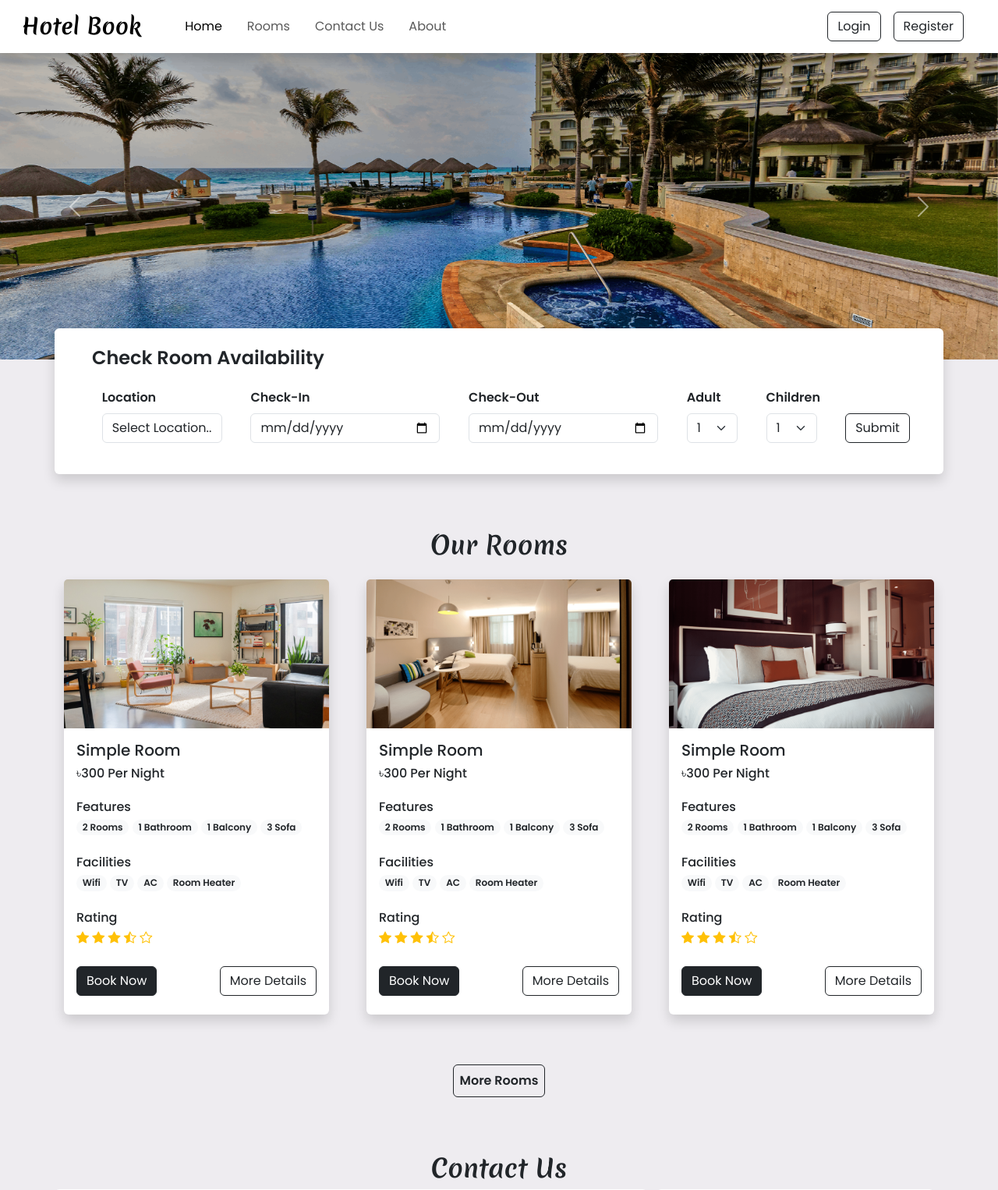
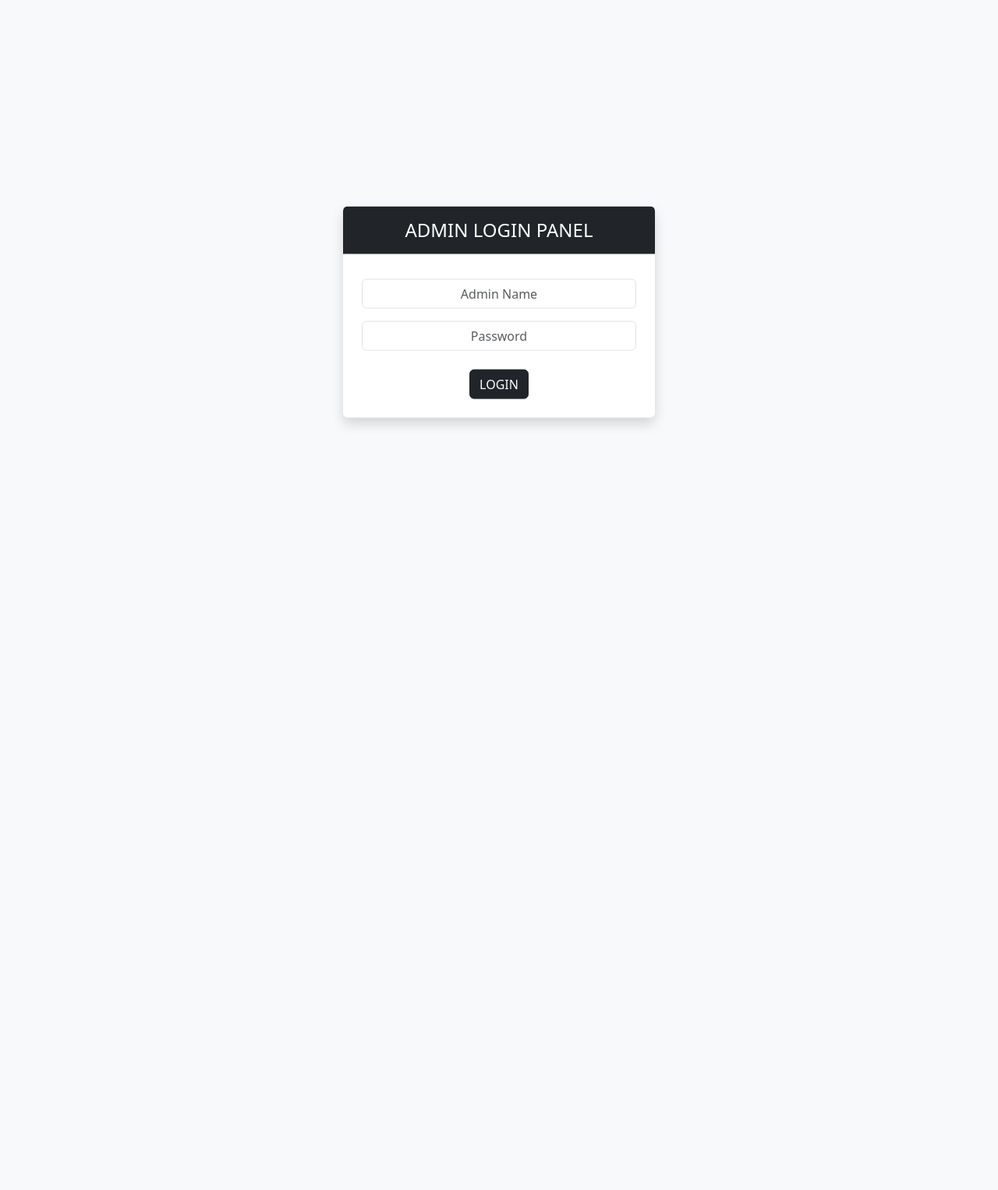
Before and after one commit to Limon00001/Hotel-book-system, a PHP site: page /admin/index.php in a window 1280 px wide. Shown: the top 1526 px of the page at 78% size. After the commit the page ends 547 px from the top, so only its background shows below. Run offline with PHP 8.4, Linux system fonts and the light colour scheme.

Commit message:
second commit: added admin login panel & some fixes

```diff
--- /dev/null
+++ b/admin/include/essentials.php
@@ -0,0 +1,30 @@
+<?php
+
+function adminLogin(){
+    session_start();
+    if(!(isset($_SESSION['adminLogin']) && $_SESSION['adminLogin'] == true)){
+        echo "
+    <script>window.location.href='index.php';</script>";
+    }
+session_regenerate_id(true);        // generate new session id -> every reload
+}
+
+function redirect($url){
+    echo "
+    <script>window.location.href='$url';</script>";
+}
+
+function alert($type, $msg){
+
+    $bs_class = ($type == "success") ? "alert-success" : "alert-danger";
+
+    // using hero-doc method
+    echo <<<alert
+    <div class="alert $bs_class alert-dismissible fade show" role="alert" style="position: fixed; top: 25px; right: 25px;">
+        <strong>$msg</strong>
+        <button type="button" class="btn-close" data-bs-dismiss="alert" aria-label="Close"></button>
+    </div>
+    alert;
+}
+
+?>
--- /dev/null
+++ b/admin/index.php
@@ -0,0 +1,93 @@
+<?php
+
+    require ('./include/essentials.php');
+    require ('./include/db_config.php');
+
+    session_start();
+    if((isset($_SESSION['adminLogin']) && $_SESSION['adminLogin'] == true)){
+        redirect('dashboard.php');
+        }
+?>
+
+
+<!DOCTYPE html>
+<html lang="en">
+<head>
+    <meta charset="UTF-8">
+    <meta name="viewport" content="width=device-width, initial-scale=1.0">
+    <title>Admin login Panel </title>
+
+    <!-- Fonts -->
+    <link href="https://fonts.googleapis.com/css2?family=Poppins:wght@300;400;600&display=swap" rel="stylesheet">
+    <link href="https://fonts.googleapis.com/css2?family=Merienda:wght@400;700&family=Poppins:wght@400;500;600&display=swap" rel="stylesheet">
+
+    <!-- Bootstrap Icons -->
+    <link rel="stylesheet" href="https://cdn.jsdelivr.net/npm/bootstrap-icons@1.10.5/font/bootstrap-icons.css">
+
+    <!-- Fontawesome -->
+    <link rel="stylesheet" href="./fontawesome/css/all.css">
+    <link rel="stylesheet" href="./fontawesome/css/all.min.css">
+
+    <!-- Bootstrap CSS -->
+    <link rel="stylesheet" href="https://cdn.jsdelivr.net/npm/bootstrap@5.3.1/dist/css/bootstrap.min.css
+    ">
+
+    <!-- Custom CSS -->
+    <link rel="stylesheet" href="./admin/../style.css">
+</head>
+<style>
+    .login-form {
+        position: absolute;
+        top: 50%;
+        transform: translate(-50%, -50%);
+        width: 400px;
+        left: 50%;
+    }
+</style>
+<body class="bg-light">
+
+<div class="login-form text-center rounded bg-white shadow overflow-hidden">
+    <form method="POST">
+        <h4 class="text-uppercase bg-dark text-white py-3">Admin login panel</h4>
+        <div class="p-4">
+            <div class="mb-3">
+                <input name="admin_name" required type="text" class="form-control shadow-none text-center" placeholder="Admin Name">
+            </div>
+            <div class="mb-4">
+                <input name="admin_pass" required type="password" class="form-control shadow-none text-center" placeholder="Password">
+            </div>
+            <button name="login" type="submit" class="btn btn-dark text-white text-uppercase shadow-none">Login</button>
+        </div>
+    </form>
+</div>
+
+
+<?php
+
+if(isset($_POST['login']))
+{
+    $frm_data = filteration($_POST);
+
+    $query = "SELECT * FROM `admin_cred` WHERE `admin_name`=? AND `admin_pass`=?";
+    $values = [$frm_data['admin_name'], $frm_data['admin_pass']];
+    // $datatype = "ss";
+
+    $res = select($query, $values, "ss");
+    if ($res -> num_rows == 1){
+        $row = mysqli_fetch_assoc($res);
+        $_SESSION['adminLogin'] = true;
+        $_SESSION['adminId'] = $row['sr_no'];
+        redirect('dashboard.php');
+    }
+    else {
+        alert('error', 'Login failed - Invalid Credentials!');
+    }
+}
+
+?>
+
+<!-- Bootstrap JS -->
+<script src="https://cdn.jsdelivr.net/npm/@popperjs/core@2.11.8/dist/umd/popper.min.js" integrity="sha384-I7E8VVD/ismYTF4hNIPjVp/Zjvgyol6VFvRkX/vR+Vc4jQkC+hVqc2pM8ODewa9r" crossorigin="anonymous"></script>
+    <script src="https://cdn.jsdelivr.net/npm/bootstrap@5.3.1/dist/js/bootstrap.min.js" integrity="sha384-Rx+T1VzGupg4BHQYs2gCW9It+akI2MM/mndMCy36UVfodzcJcF0GGLxZIzObiEfa" crossorigin="anonymous"></script>
+</body>
+</html>
--- a/contact.php
+++ b/contact.php
@@ -82,7 +82,7 @@
                         <label class="form-label" style="font-weight: 500">Message</label>
                         <textarea class="form-control shadow-none" rows="5" style="resize: none"></textarea>
                     </div>
-                    <button type="submit" class="btn btn-dark text-white text-uppercase mt-3">Send</button>
+                    <button type="submit" class="btn btn-dark text-white text-uppercase mt-3 shadow-none">Send</button>
                 </form>
             </div>
         </div>
--- a/include/footer.php
+++ b/include/footer.php
@@ -1,7 +1,7 @@
 <div class="container-fluid bg-white mt-5 px-5 py-2">
     <div class="row">
         <div class="col-lg-6 p-4">
-            <h3 class="h-font fw-bold fs-3 mb-2">Hotel Book</h3>
+            <h3 class="h-font fw-bold fs-3 mb-2">Independent Paradise</h3>
             <p>Lorem ipsum dolor sit amet consectetur adipisicing elit. Reiciendis quis ipsam asperiores laudantium
                 fugiat, beatae, earum repellat atque temporibus dolorem laboriosam, maxime obcaecati esse neque
                 ratione quos eos necessitatibus eaque rem.</p>
@@ -31,4 +31,4 @@
 </div>
 
 
-<h6 class="text-center bg-dark text-white p-3 m-0"> Design by &copy;Hotel Management</h6>
+<h6 class="text-center bg-dark text-white p-3 m-0"> Design by &copy;Independent Paradise</h6>
--- a/include/header.php
+++ b/include/header.php
@@ -1,6 +1,6 @@
 <nav class="navbar sticky-top navbar-expand-lg navbar-light bg-white px-lg-3 py-lg-2 px-sm-2 py-sm-2 shadow">
         <div class="container-fluid">
-            <a class="navbar-brand me-5 fw-bold fs-3 h-font" href="index.php">Hotel Book</a>
+            <a class="navbar-brand me-5 fw-bold fs-3 h-font" href="index.php">Independent Paradise</a>
             <button class="navbar-toggler" type="button" data-bs-toggle="collapse"
                 data-bs-target="#navbarSupportedContent" aria-controls="navbarSupportedContent" aria-expanded="false"
                 aria-label="Toggle navigation">
@@ -23,11 +23,11 @@
 
                 </ul>
                 <form class="d-flex" role="search">
-                    <button type="button" class="btn btn-outline-dark me-lg-3 me-2" data-bs-toggle="modal"
+                    <button type="button" class="btn btn-outline-dark me-lg-3 me-2 shadow-none" data-bs-toggle="modal"
                         data-bs-target="#loginModal">
                         Login
                     </button>
-                    <button type="button" class="btn btn-outline-dark me-lg-3 me-2" data-bs-toggle="modal"
+                    <button type="button" class="btn btn-outline-dark me-lg-3 me-2 shadow-none" data-bs-toggle="modal"
                         data-bs-target="#regModal">
                         Register
                     </button>
@@ -44,7 +44,7 @@
                     <div class="modal-header">
                         <h1 class="modal-title fs-5 d-flex align-items-center"><i
                                 class="bi bi-person-square me-2 fs-4"></i>User Login</h1>
-                        <button type="reset" class="btn-close" data-bs-dismiss="modal" aria-label="Close"></button>
+                        <button type="reset" class="btn-close shadow-none" data-bs-dismiss="modal" aria-label="Close"></button>
                     </div>
                     <div class="modal-body">
                         <div class="mb-3">
@@ -56,7 +56,7 @@
                             <input type="password" class="form-control shadow-none">
                         </div>
                         <div class="d-flex align-items-center justify-content-between">
-                            <button type="submit" class="btn btn-dark">Login</button>
+                            <button type="submit" class="btn btn-dark shadow-none">Login</button>
                             <a href="#">Forgot Password</a>
                         </div>
                     </div>
@@ -75,7 +75,7 @@
                     <div class="modal-header">
                         <h1 class="modal-title fs-5 d-flex align-items-center"><i
                                 class="bi bi-person-plus-fill fs-4 me-2"></i>User Registration</h1>
-                        <button type="reset" class="btn-close" data-bs-dismiss="modal" aria-label="Close"></button>
+                        <button type="reset" class="btn-close shadow-none" data-bs-dismiss="modal" aria-label="Close"></button>
                     </div>
                     <div class="modal-body">
                         <div class=container-fluid>
@@ -98,7 +98,7 @@
                                 </div>
                                 <div class="col-md-12 mb-3">
                                     <label class="form-label">Address</label>
-                                    <textarea class="form-control"></textarea>
+                                    <textarea class="form-control" style="resize: none"></textarea>
                                 </div>
                                 <div class="col-md-6 mb-3">
                                     <label class="form-label">Password</label>
@@ -111,7 +111,7 @@
                                 </div>
 
                                 <div class="text-center my-2">
-                                    <button type="submit" class="btn btn-dark">Register</button>
+                                    <button type="submit" class="btn btn-dark shadow-none">Register</button>
                                 </div>
 
                             </div>
--- a/index.php
+++ b/index.php
@@ -4,7 +4,7 @@
 <head>
     <meta charset="UTF-8">
     <meta name="viewport" content="width=device-width, initial-scale=1.0">
-    <title>Welcome to Hotel</title>
+    <title>Independent Paradise -  Home</title>
 
     <!-- Fonts -->
     <link href="https://fonts.googleapis.com/css2?family=Poppins:wght@300;400;600&display=swap" rel="stylesheet">
@@ -77,25 +77,11 @@
                 <h5 class="fs-4 fw-bolder mb-4">Check Room Availability</h5>
                 <form action="">
                     <div class="row align-items-end d-flex justify-content-evenly">
-                        <div class="col-lg-2 mb-3">
-                            <label class="form-label fw-bold">Location</label>
-                            <select id="select_location" class="form-control shadow-none">
-                                <option value="">Select Location...</option>
-                                <option value="dhaka">Dhaka</option>
-                                <option value="chittagong">Chittagong</option>
-                                <option value="sylhet">Sylhet</option>
-                                <option value="cox">Cox's Bazar</option>
-                                <option value="khulna">Khulna</option>
-                                <option value="rajshahi">Rajshahi</option>
-                                <option value="bandarban">Bandarban</option>
-                                <option value="st">Saint Martins</option>
-                            </select>
-                        </div>
-                        <div class="col-lg-3 mb-3">
+                        <div class="col-lg-4 mb-3">
                             <label class="form-label fw-bold">Check-In</label>
                             <input type="date" class="form-control shadow-none">
                         </div>
-                        <div class="col-lg-3 mb-3">
+                        <div class="col-lg-4 mb-3">
                             <label class="form-label fw-bold">Check-Out</label>
                             <input type="date" class="form-control shadow-none">
                         </div>
@@ -286,7 +272,7 @@
                 </div>
             </div>
             <div class="col-lg-12 text-center mt-5">
-                <a href="#" class="btn px-2 py-2 btn-outline-dark rounded fw-bold">More Rooms</a>
+                <a href="rooms.php" class="btn px-2 py-2 btn-outline-dark rounded fw-bold">More Rooms</a>
             </div>
         </div>
     </div>
```
Also changed, not shown: admin/css/style.css (added, +35 -0 lines), admin/dashboard.php (added, +45 -0 lines), admin/include/db_config.php (added, +48 -0 lines), admin/logout.php (added, +8 -0 lines), rooms.php (+3 -17 lines).
